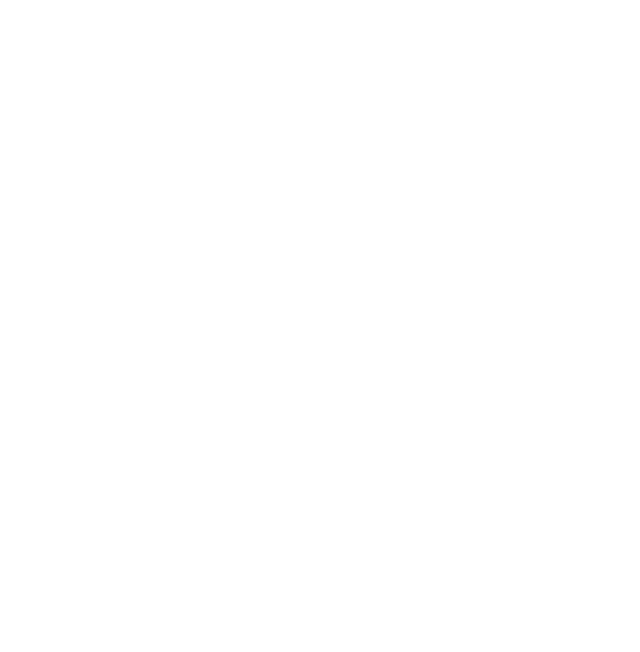
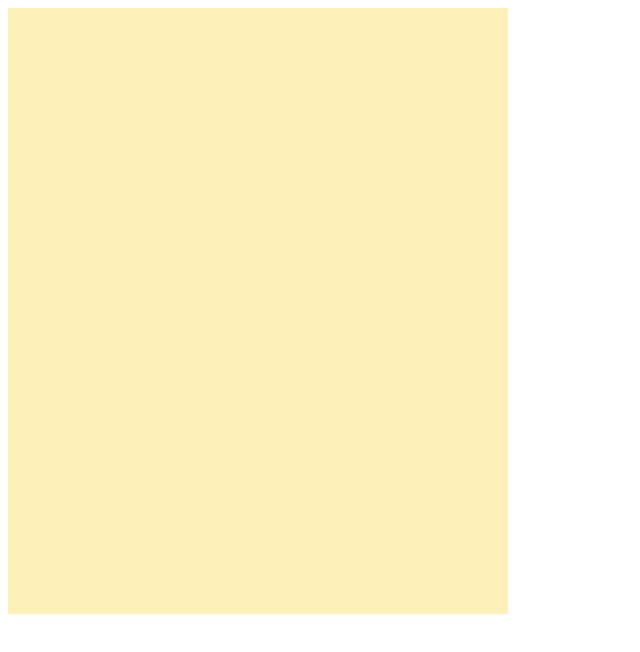
Before and after one commit to Kbto76/Carlos-Ortuno, a plain HTML site: page cardGame/index.html in a window 1280 px wide. Shown: the whole page, without its empty margins (0-640 px from the left). Drawn offline with Linux system fonts and the light colour scheme.

Commit message:
new file

```diff
--- /dev/null
+++ b/cardGame/css/style.css
@@ -0,0 +1,5 @@
+.mainContainer{
+    width:500px;
+    height: 606px;
+    background-color: #FCF1B9;
+}
--- a/cardGame/index.html
+++ b/cardGame/index.html
@@ -6,10 +6,16 @@
     <meta http-equiv="X-UA-Compatible" content="IE=edge">
     <meta name="viewport" content="width=device-width, initial-scale=1.0">
     <script type="module" src="js/main.js"></script>
+    <link rel="stylesheet" href="./css/style.css">
     <title>Document</title>
 </head>
 
 <body>
+    <div class="mainContainer" id="mainContainer">
+        <div class="navigationContainer" id="navigationContainer"></div>
+        <div class="contentContainer" id="contentContainer"></div>
+
+    </div>
 
 </body>
 
```
